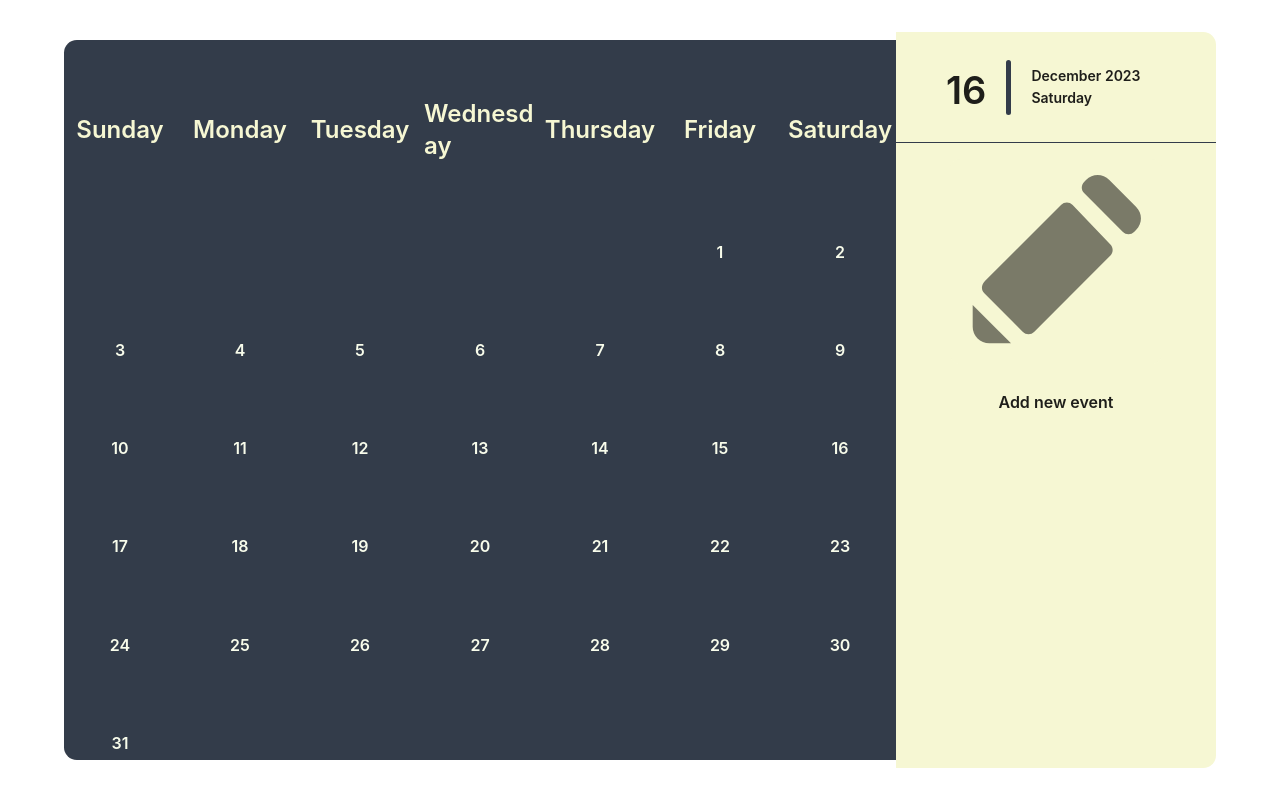
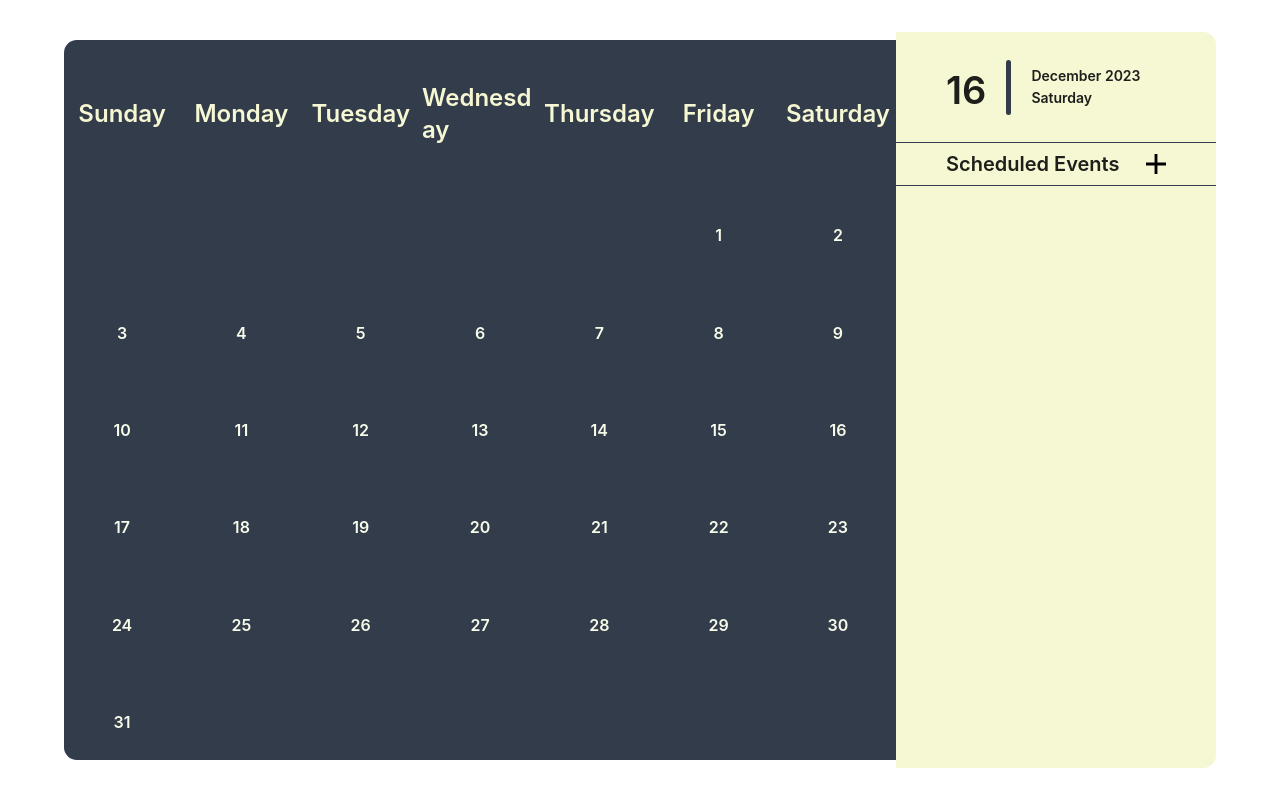
Before and after one commit to Moosa-Razaa/EventCalender, a React (Vite) app: page / in a window 1280 px wide. Built offline with nearby package versions, Linux system fonts and the light colour scheme.

Commit message:
Calendar structure ready

```diff
--- a/src/pages/calender/index.tsx
+++ b/src/pages/calender/index.tsx
@@ -1,7 +1,7 @@
 import style from "./style.module.css";
 import { endOfMonth, format, startOfMonth } from "date-fns";
 import { Typography } from "antd";
-import addNewEvent from "../../assets/addNewEvent.svg";
+import addNewEvent from "../../assets/newEvent.svg";
 
 const daysOfWeek: string[] = ["Sunday", "Monday", "Tuesday", "Wednesday", "Thursday", "Friday", "Saturday"];
 const { Title, Text } = Typography;
@@ -49,12 +49,13 @@ export default function Calender()
                     </div>
                 </div>
                 <div className={style["horizontalDiv"]} />
-                <div className={style["addNewEvent"]}>
-                    <button className={style["addNewEventButton"]}>
-                        <img src={addNewEvent} alt="Add Event" className={style["addEventIcon"]} />
-                    </button>
-                    <Title level={5}>Add new event</Title>
+                <div className={style["eventsDiv"]}>
+                    <div className={style["eventsHeadingDiv"]}>
+                        <Title style={{ margin: 0, padding: 0}} level={4}>Scheduled Events</Title>
+                        <img className={style["addNewEventImage"]} src={addNewEvent} alt="Add new event" />
+                    </div>
                 </div>
+                <div className={style["horizontalDiv"]} />
             </div>
         </main>
     );
--- a/src/pages/calender/style.module.css
+++ b/src/pages/calender/style.module.css
@@ -21,14 +21,12 @@
 {
     display: grid;
     grid-template-columns: repeat(7, 1fr);
-    gap: 0.5rem;
-    margin-top: 40px;
+    gap: 0.2rem;
     height: 100%;
 }
 
 .individualDay
 {
-    height: 5.5rem;
     width: 100%;
     display: flex;
     justify-content: center;
@@ -37,12 +35,18 @@
 
 .individualDate
 {
-    height: 3rem;
+    height: 100%;
     width: 100%;
     border-radius: 12px;
     display: flex;
     justify-content: center;
     align-items: center;
+    transition: all 0.5s;
+}
+
+.individualDate:hover
+{
+    background-color: #495664;
 }
 
 .currentDateDiv
@@ -84,7 +88,7 @@
 .horizontalDiv
 {
     width: 100%;
-    height: 1px;
+    height: 0.14%;
     background-color: #333C4A;
 }
 
@@ -124,3 +128,29 @@
 {
     opacity: 100%;
 }
+
+.eventsDiv
+{
+    height: 5.6%;
+    width: 100%;
+    display: flex;
+    align-items: center;
+    /* 84.6 */
+}
+
+.eventsHeadingDiv
+{
+    width: 100%;
+    height: 7%;
+    display: flex;
+    padding-left: 50px;
+    padding-right: 50px;
+    justify-content: space-between;
+    align-items: center;
+}
+
+.addNewEventImage
+{
+    height: 20px;
+    width: 20px;
+}
```
Also changed, not shown: src/assets/addNewEvent.svg (deleted), src/assets/newEvent.svg (added).
